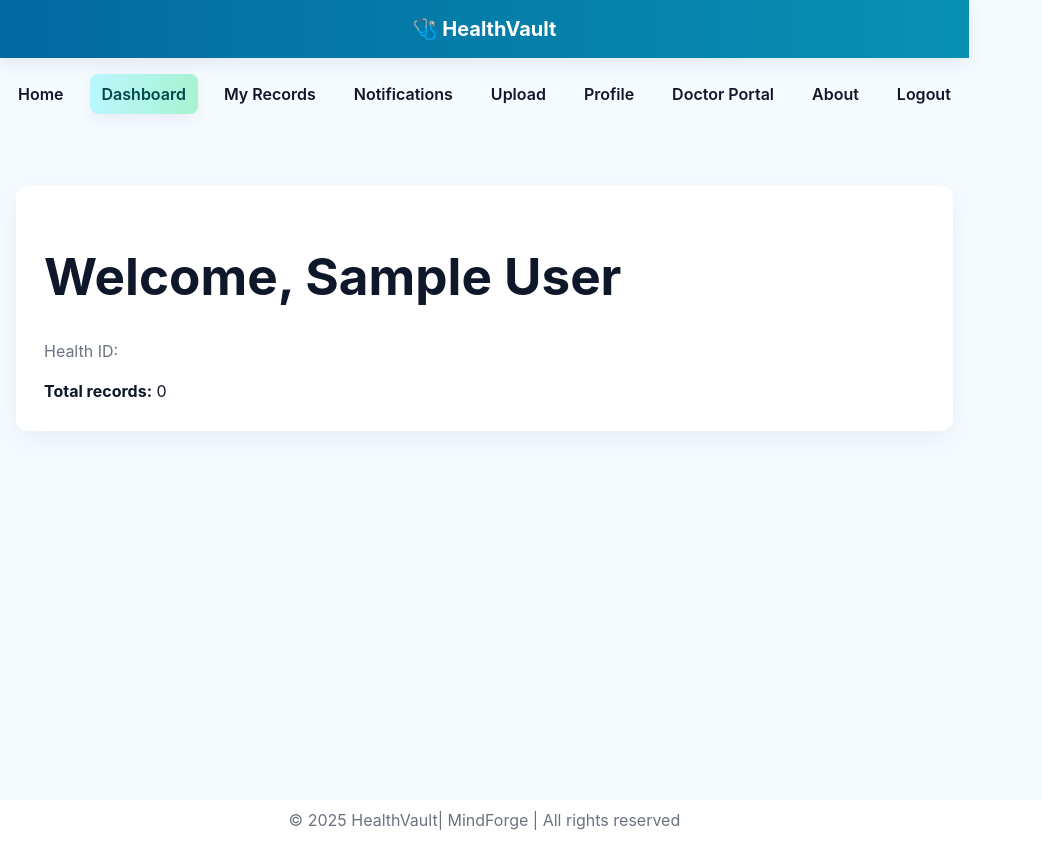
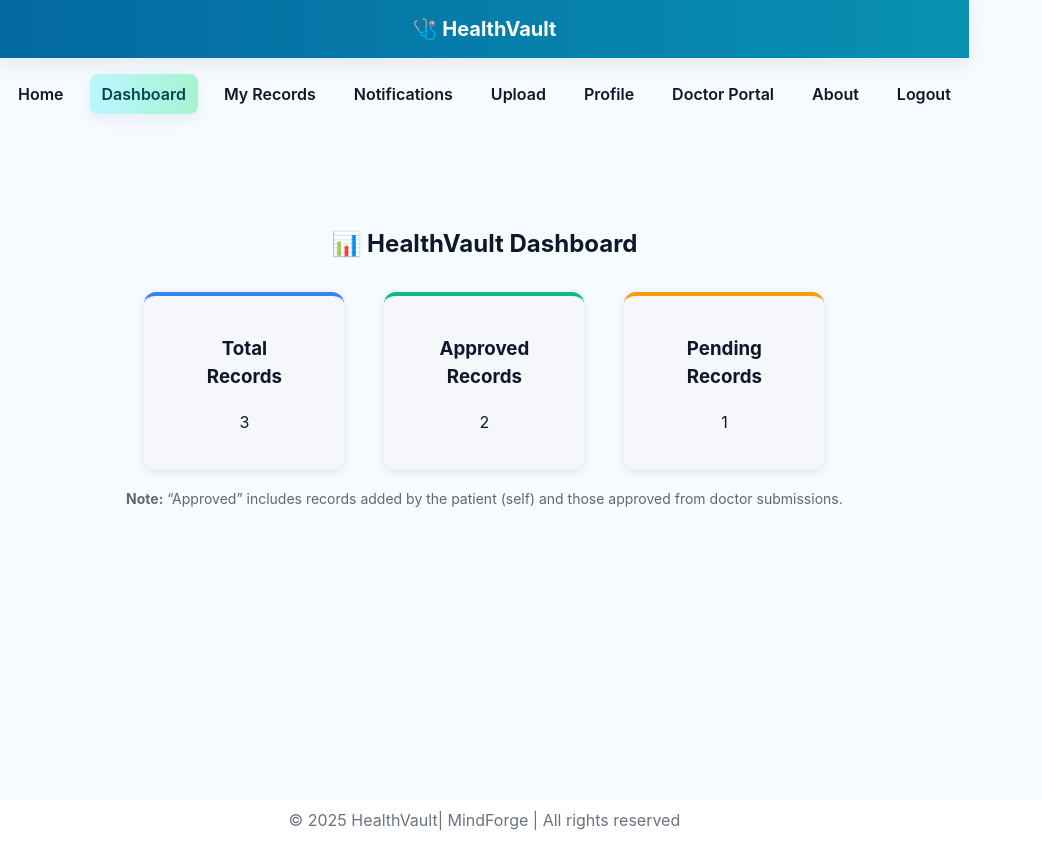
Before and after one commit to siddhiz2403/healthvault-client, a React (Vite) app: page /dashboard in a window 1280 px wide. Shown: the whole page, without its empty margins (0-1042 px from the left). Built offline with nearby package versions, Linux system fonts and the light colour scheme; sample sign-in values are in the browser's storage.

Commit message:
fix(dashboard): show actual record counts from RecordsContext

```diff
--- a/src/App.css
+++ b/src/App.css
@@ -63,3 +63,28 @@ footer { width: 100%; text-align: center; padding: 20px 12px; color: var(--muted
 @media (max-width:720px) {
   .nav-inner, .page-card, .hero { max-width: 92%; }
 }
+
+.dashboard-container {
+  text-align: center;
+  padding: 40px;
+}
+
+.dashboard-cards {
+  display: flex;
+  justify-content: center;
+  gap: 40px;
+  flex-wrap: wrap;
+  margin-top: 30px;
+}
+
+.dashboard-cards .card {
+  background: #f5f7fb;
+  border-radius: 12px;
+  padding: 20px 40px;
+  box-shadow: 0 2px 8px rgba(0,0,0,0.1);
+  width: 200px;
+}
+
+.card.total { border-top: 4px solid #3b82f6; }
+.card.approved { border-top: 4px solid #10b981; }
+.card.pending { border-top: 4px solid #f59e0b; }
--- a/src/pages/Dashboard.jsx
+++ b/src/pages/Dashboard.jsx
@@ -1,22 +1,49 @@
-// src/pages/Dashboard.jsx
-import React, { useContext } from 'react';
-import { AuthContext } from '../context/AuthContext';
-import Features from '../components/Features';
+// client/src/pages/Dashboard.jsx
+import React, { useContext, useEffect, useState } from "react";
+import { RecordsContext } from "../context/RecordsContext";
 
 export default function Dashboard() {
-  const { user } = useContext(AuthContext);
+  const { records = [], pending = [] } = useContext(RecordsContext);
+
+  const [totalRecords, setTotalRecords] = useState(0);
+  const [approvedRecords, setApprovedRecords] = useState(0);
+  const [pendingRecords, setPendingRecords] = useState(0);
+
+  useEffect(() => {
+    // records = already-approved / self records
+    // pending = doctor-submitted awaiting approval
+    const total = (records?.length || 0) + (pending?.length || 0);
+    const approved = (records?.length || 0); // records array contains approved/self entries
+    const pend = (pending?.length || 0);
+
+    setTotalRecords(total);
+    setApprovedRecords(approved);
+    setPendingRecords(pend);
+  }, [records, pending]);
 
   return (
-    <div>
-      <div className="page-card" style={{ textAlign: 'left' }}>
-        <h1>Welcome, {user?.name || 'Patient'}</h1>
-        <p style={{ color: 'var(--muted)' }}>Health ID: {user?.healthId}</p>
-        <div style={{ marginTop: 12 }}>
-          <strong>Total records:</strong> 0
+    <div className="dashboard-container">
+      <h2>📊 HealthVault Dashboard</h2>
+      <div className="dashboard-cards">
+        <div className="card total">
+          <h3>Total Records</h3>
+          <p>{totalRecords}</p>
+        </div>
+        <div className="card approved">
+          <h3>Approved Records</h3>
+          <p>{approvedRecords}</p>
+        </div>
+        <div className="card pending">
+          <h3>Pending Records</h3>
+          <p>{pendingRecords}</p>
         </div>
       </div>
 
-      <div style={{ height: 18 }} />
+      <div style={{ maxWidth: 980, margin: "18px auto 0", color: "#666", fontSize: 14 }}>
+        <p style={{ margin: 0 }}>
+          <strong>Note:</strong> “Approved” includes records added by the patient (self) and those approved from doctor submissions.
+        </p>
+      </div>
     </div>
   );
 }
```
